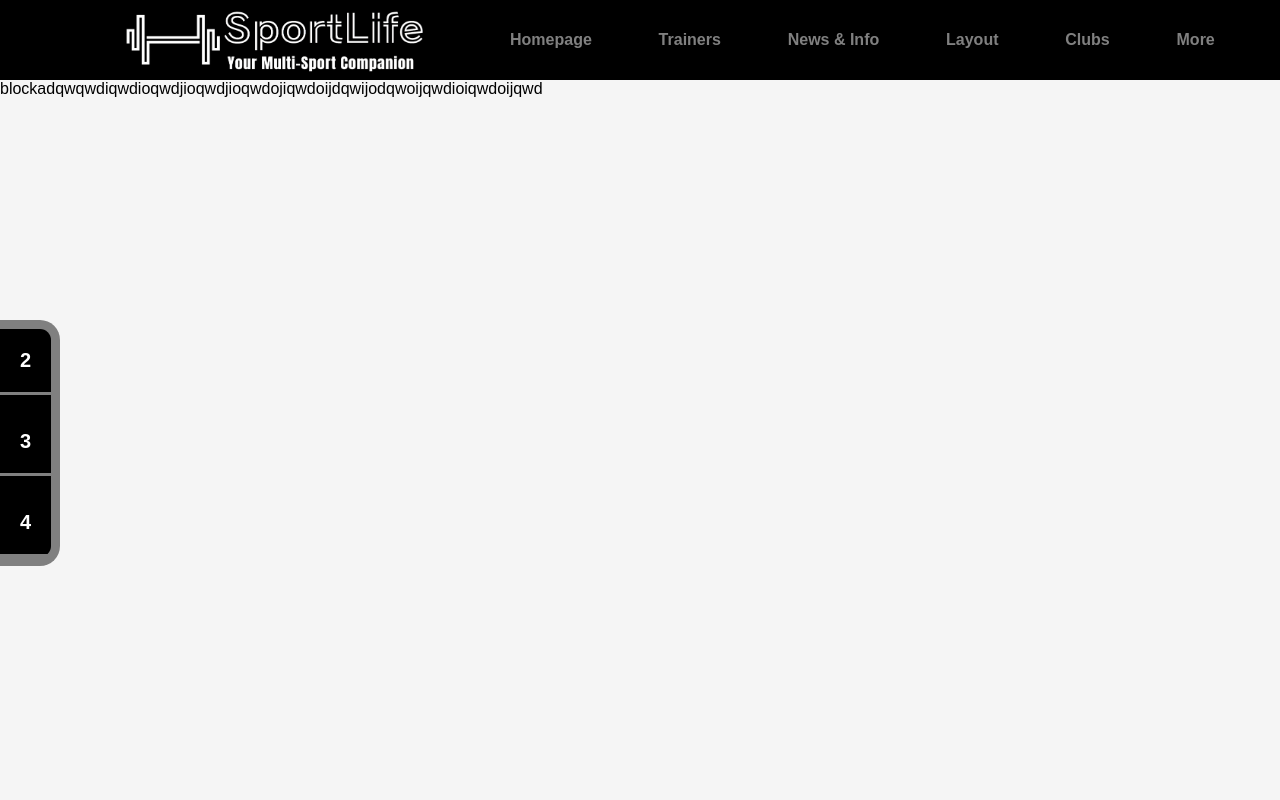
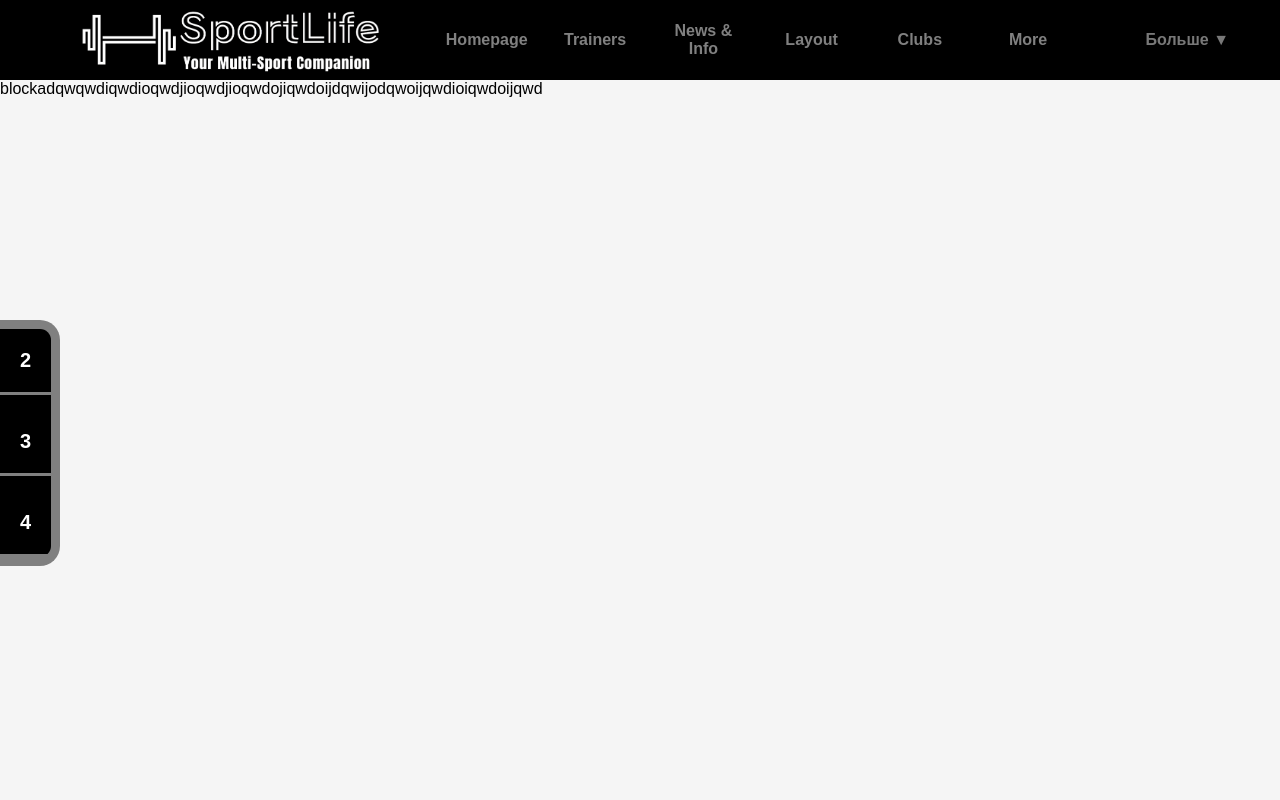
Before and after one commit to TAMOTO24/SportLife, a React (Create React App) app: page / in a window 1280 px wide. Shown: the top 800 px of the page. Built offline with nearby package versions, Linux system fonts and the light colour scheme; no server answers.

Commit message:
Update footer copyright text and enhance header navigation with dropdown functionality

```diff
--- a/src/components/addFooter/index.jsx
+++ b/src/components/addFooter/index.jsx
@@ -25,7 +25,7 @@ function Footer() {
             </p>
         </div>
 
-        <div><p className="policyText">Copyright © TEST. All Rights Reserved.</p></div>
+        <div><p className="policyText">- © Copyright Octafxt 2024</p></div>
     </footer>
     </>
   );
--- a/src/components/addHeader/index.jsx
+++ b/src/components/addHeader/index.jsx
@@ -1,20 +1,17 @@
 // import logo from './logo.svg';
-import './style.css';
+import "./style.css";
 import { Outlet, Link } from "react-router-dom";
 import Footer from "../addFooter";
 
+import { useState } from "react";
 function Header() {
-  const items = [
-    { label: 'Option 1', key: '1' },
-    { label: 'Option 2', key: '2' },
-    { label: 'Option 3', key: '3' },
-  ];
+  const [isOpen, setIsOpen] = useState(false);
+
   return (
     <div>
-     <nav className="nav">
-
+      <nav className="nav">
         <ul>
-          <img src='./img-pack/logo_white.png' alt="Logo" />
+          <img src="./img-pack/logo_white.png" alt="Logo" />
           {[
             { to: "/", label: "Homepage" },
             { to: "/infpage", label: "Trainers" },
@@ -23,10 +20,25 @@ function Header() {
             { to: "/clubs", label: "Clubs" },
             { to: "", label: "More" },
           ].map((item) => (
-            <li key={item.label}>
-              <Link to={item.to}>{item.label}</Link>
-            </li>
+            <Link to={item.to} id="navLink">
+              <li id="navElement" key={item.label}>{item.label}</li>
+            </Link>
           ))}
+          <li
+            onClick={() => setIsOpen(!isOpen)}
+            className="dropDownButton"
+            style={{ cursor: "pointer", paddingInline: "50px" }}
+            id="moreBtn"
+          >
+            Больше {isOpen ? "▲" : "▼"}
+            {isOpen && (
+              <div className="dropdownBlock">
+                <Link to="#"><div id="DRPLink">Промокод</div></Link>
+                <Link to="#"><div id="DRPLink">Пополнение</div></Link>
+                <Link to="#"><div id="DRPLink">Руководство</div></Link>
+              </div>
+            )}
+          </li>
         </ul>
       </nav>
       <Outlet />
--- a/src/components/addHeader/style.css
+++ b/src/components/addHeader/style.css
@@ -20,43 +20,96 @@ body{
     display: flex;
     gap: 2%;
     justify-content: center;
-    align-items: stretch;
     height: 100%;
 }
 
 .nav li{
     margin: 0;
-    padding-inline: 20px;
     margin-inline: 1px;
+    height: 100%;
+    justify-content: center;
+    transition: transform 0.3s ease, font-weight 0.3s ease;
 
-    display: flex; /* Додаємо flex для центрування контенту li */
-    align-items: center; /* Центрування контенту li */
 
-    background-image: linear-gradient(white, whitesmoke);
-    background-repeat: no-repeat;
-    background-size: 0% 100%;
-    background-position-x: right;
-    transition: background-size 500ms;
+    display: flex;
+    align-items: center;
 }
 .nav img{
     margin: 0;
     width: 380px;
     transform: scale(0.8);
 }
-.nav a {
+a{
     color: gray;
     text-decoration: none;
     font-weight: bolder;
-    display: inline-block;
-    position: relative;
-    transition: transform 0.3s ease, font-weight 0.3s ease;
 }
-.nav li:hover a{
+#navLink {
+    background-image: linear-gradient(white, whitesmoke);
+    background-repeat: no-repeat;
+    background-size: 0% 100%;
+    background-position-x: right;
+
+    height: 100%;
+    text-align: center;
+    flex: 1;
+    max-width: 120px;
+    transition: background-size 0.5s ease;
+}
+
+.nav #navElement:hover{
     color: black;
     transform: scale(1.2);
     background-position-x: left;
 }
-.nav li:hover{
+.nav #navLink:hover{
     background-position-x: left;
     background-size: 100% 100%;
 }
+
+.dropdownBlock {
+    display: grid;
+    position: absolute;
+    top: 100%;
+    gap: 20px;
+    z-index: 100;
+    justify-items: center;
+    text-align: center;
+    background-color: black;
+    left: 0;
+    width: 100%;
+    padding-bottom: 10px;
+}
+.dropdownBlock > a{
+   width: 95%;
+}
+#moreBtn{
+    cursor: pointer;
+}
+a > #DRPLink{
+    display: flex;
+    justify-content: center;
+    padding-block: 20px;
+    margin-right: 10px;
+}
+.dropDownButton {
+    color: #787878;
+    position: relative;
+    font-weight: bolder;
+    text-decoration: none;
+}
+.dropdownBlock > a:hover{
+    border: 0px solid #3d3d3d;
+    border-radius: 12px;
+    background-color: #3d3d3d;
+}
+#DRPLink::before{
+    content: "";
+    position: absolute;
+    right: 8px;
+    background-image: url("../../../public/img-pack/text_content.png");
+    background-size: 100% 100%;
+    color: #787878;
+    width: 20px;
+    height: 20px;
+}
--- a/src/components/addHomePage/index.jsx
+++ b/src/components/addHomePage/index.jsx
@@ -25,10 +25,6 @@ function Home() {
       window.scrollTo({ top: targetPosition, behavior: "smooth" });
     }
   };
-  // const scrollToTop = () => {
-  //   window.scrollTo({ top: 0, behavior: "smooth" });
-  // };
-
 
   return (
     <div>
```
Also changed, not shown: public/img-pack/text_content.png (added).
